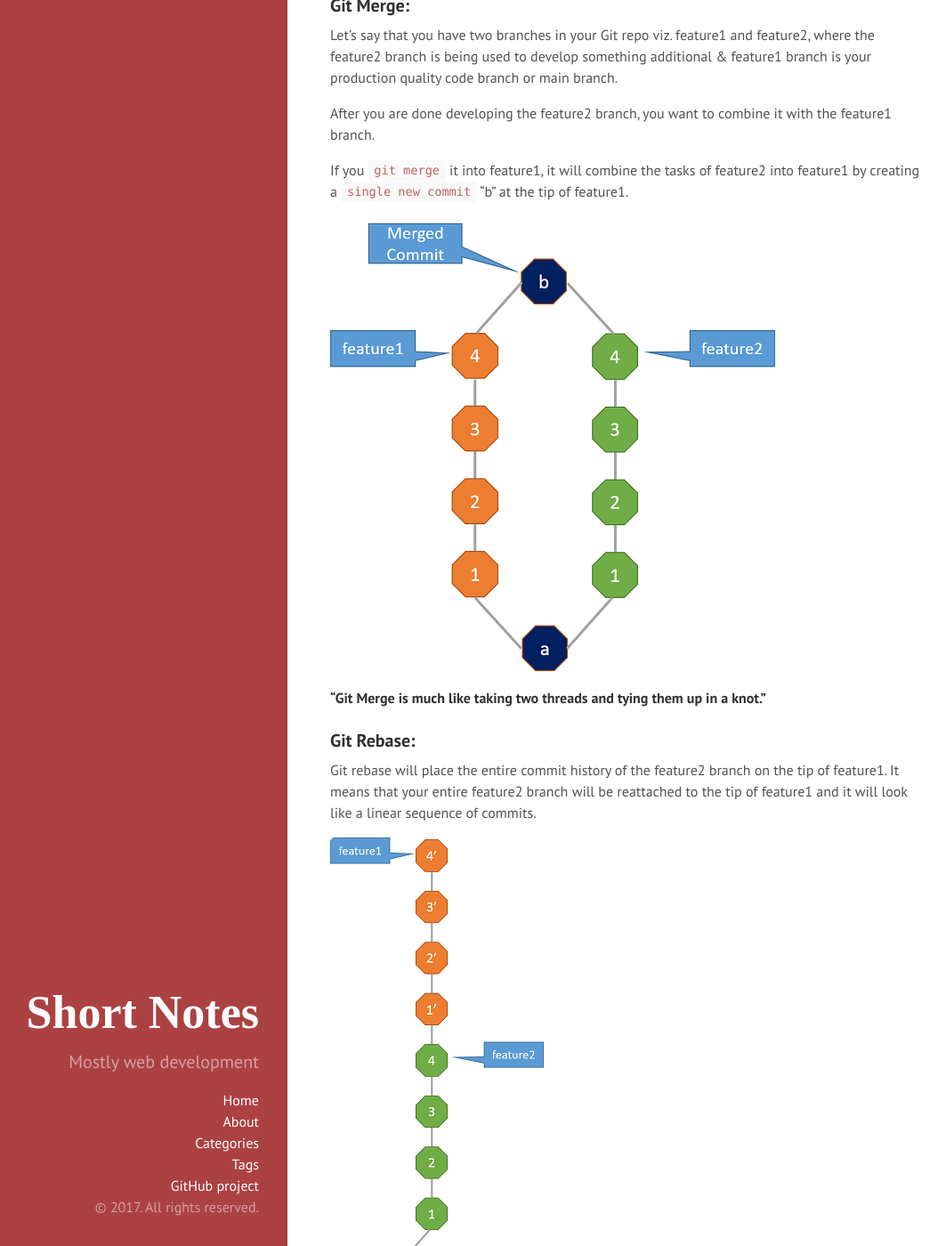
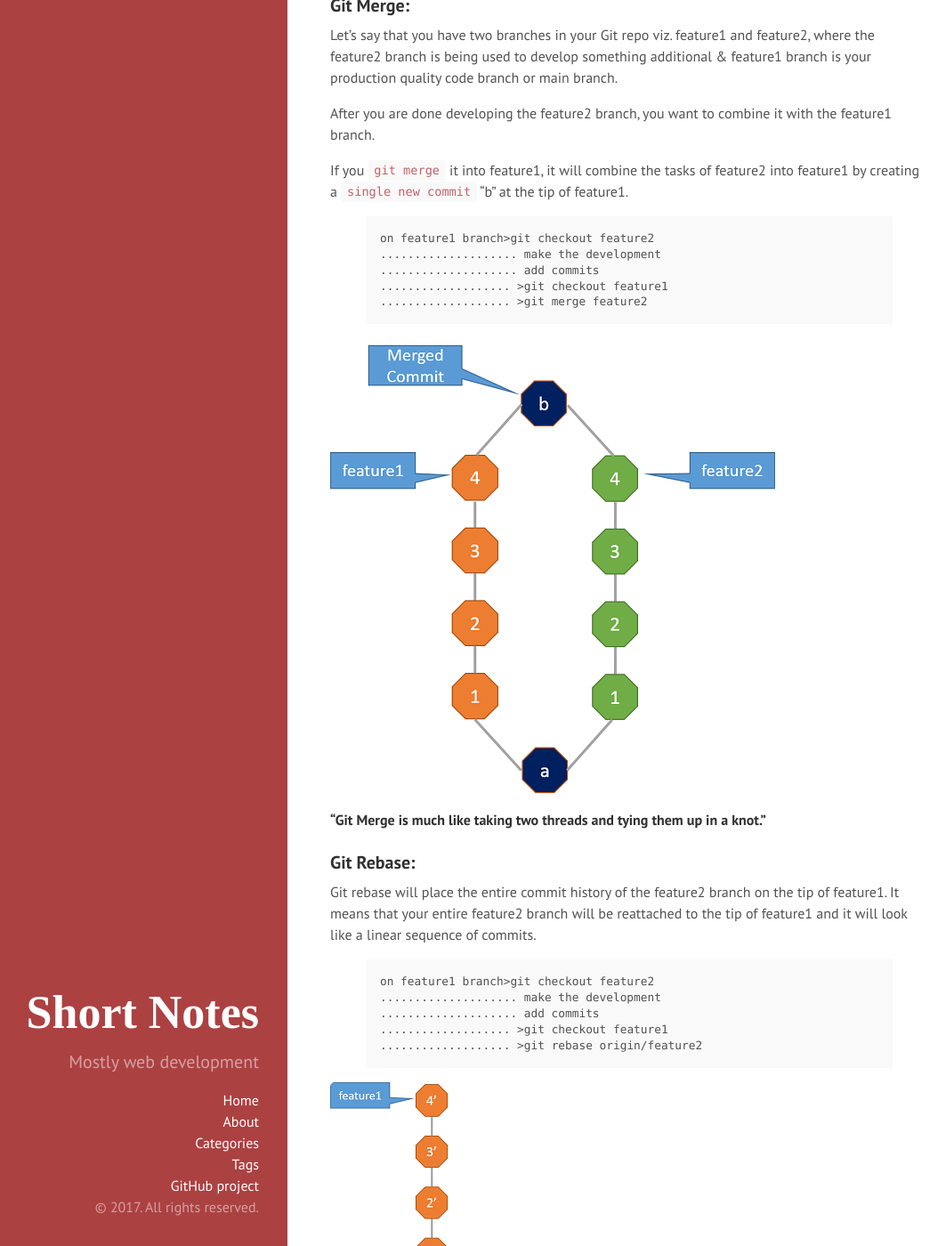
Before and after one commit to rah00l/rah00l.github.io, a Jekyll site: the page built from _posts/2014-05-12-git-merge-and-rebase.md, in a window 1280 px wide and 1400 px high, scrolled down 755 px. Shown: the whole window at 89% size, without its empty margins (61-1124 px from the left). Built offline with Jekyll 4.4.1, drawn with Linux system fonts in a browser that asks for light colours; Markdown is read by kramdown in place of the engine named in the settings; comment, search, counter and statistics services are not loaded.

Commit message:
Add commands

```diff
--- a/_posts/2014-05-12-git-merge-and-rebase.md
+++ b/_posts/2014-05-12-git-merge-and-rebase.md
@@ -21,6 +21,14 @@ branch.
 
 If you `git merge` it into feature1, it will combine the tasks of feature2 into feature1 by creating a `single new commit` "b" at the tip of feature1.
 
+{% highlight sh %}
+on feature1 branch>git checkout feature2
+.................... make the development
+.................... add commits
+................... >git checkout feature1
+................... >git merge feature2
+{% endhighlight %}
+
 <img src="{{ site.url }}/public/images/git-merge.png" />
 
 **"Git Merge is much like taking two threads and tying them up in a knot."**
@@ -28,6 +36,16 @@ If you `git merge` it into feature1, it will combine the tasks of feature2 into
 
 ### Git Rebase:
 Git rebase will place the entire commit history of the feature2 branch on the tip of feature1. It means that your entire feature2 branch will be reattached to the tip of feature1 and it will look like a linear sequence of commits.
+
+{% highlight sh %}
+on feature1 branch>git checkout feature2
+.................... make the development
+.................... add commits
+................... >git checkout feature1
+................... >git rebase origin/feature2
+{% endhighlight %}
+
+
 
 <img src="{{ site.url }}/public/images/git-rebase.png" />
 
```
